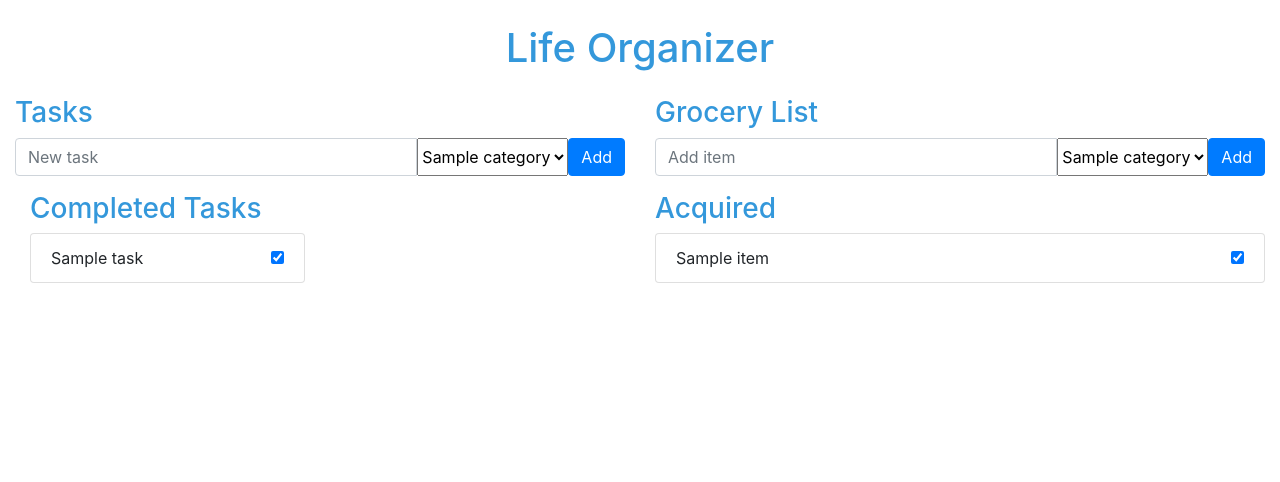
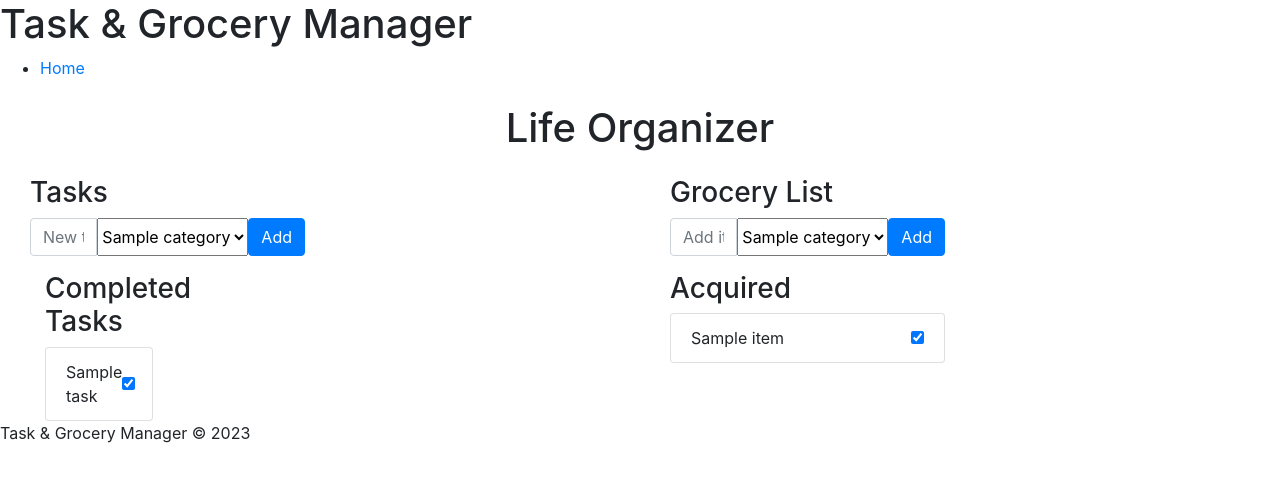
Before and after one commit to ksdisch/life-organizer, a Flask app: page / in a window 1280 px wide. Shown: the top 482 px of the page. Run offline with Flask 3, Linux system fonts and the light colour scheme; tables that the repository leaves empty hold one stand-in row (values such as "Sample post"); some libraries are stand-ins or nearby versions.

Commit message:
Refactoring to organize file structure and modularize templates and view functions

```diff
--- a/app.py
+++ b/app.py
@@ -1,140 +1,25 @@
 from flask import Flask, render_template, redirect, url_for, request
+from models import db
 from flask_sqlalchemy import SQLAlchemy
+from views.main_views import index
+from views.task_views import add_task, toggle_task
+from views.grocery_views import add_grocery_item, toggle_grocery
 
 # Initialize Flask web app instance
 app = Flask(__name__)
 # Set the database URI to use a SQLite database named 'tasks.db'
 app.config['SQLALCHEMY_DATABASE_URI'] = 'sqlite:///tasks.db'
-# Create an instance of SQLAlchemy and pass the Flask app instance
-db = SQLAlchemy(app)
-# Define a 'Task' class that inherits from 'db.Model' for creating a task model
-class Task(db.Model):
-    # Create a primary key column 'id' with an integer data type
-    id = db.Column(db.Integer, primary_key=True)
-    # Create a 'title' column with a string data type and a max length of 100 characters, which cannot be null
-    title = db.Column(db.String(100), nullable=False)
-    # Create a 'completed' column with a boolean data type and a default value of False
-    completed = db.Column(db.Boolean, default=False)
-    # 'Category' db column for filtering
-    category = db.Column(db.String(100), nullable=True)
 
-    category_id = db.Column(db.Integer, db.ForeignKey('task_category.id'), nullable=True)
-    category = db.relationship('TaskCategory', backref='tasks')
+db.init_app(app)
 
+with app.app_context():
+    db.create_all()
 
-# Define a 'GroceryItem' class that inherits from 'db.Model' for creating a groceryitem model
-class GroceryItem(db.Model):
-    id = db.Column(db.Integer, primary_key=True)
-    name = db.Column(db.String(100), nullable=False)
-    completed = db.Column(db.Boolean, default=False)
-    category = db.Column(db.String(100), nullable=True)
-
-    category_id = db.Column(db.Integer, db.ForeignKey('grocery_category.id'), nullable=True)
-    category = db.relationship('GroceryCategory', backref='grocery_items')
-
-class TaskCategory(db.Model):
-    id = db.Column(db.Integer, primary_key=True)
-    name = db.Column(db.String(100), unique=True, nullable=False)
-
-class GroceryCategory(db.Model):
-    id = db.Column(db.Integer, primary_key=True)
-    name = db.Column(db.String(100), unique=True, nullable=False)
-
-
-# Define a route decorator for the root URL of the application
-@app.route('/')
-def index():
-    task_categories = TaskCategory.query.all()
-    tasks = Task.query.filter_by(completed=False).all()
-    completed_tasks = Task.query.filter_by(completed=True).all()
-
-    grocery_categories = GroceryCategory.query.all()
-    grocery_items = GroceryItem.query.filter_by(completed=False).all()
-    completed_grocery_items = GroceryItem.query.filter_by(completed=True).all()
-
-    return render_template('index.html', task_categories=task_categories, tasks=tasks, completed_tasks=completed_tasks, grocery_categories=grocery_categories, grocery_items=grocery_items, completed_grocery_items=completed_grocery_items)
-
-
-# Define a route decorator for user to add new tasks
-@app.route('/add', methods=['POST'])
-def add_task():
-    title = request.form.get('title')
-    category_name = request.form.get('category', 'Other')  # Get the category from the form, default to 'Other'
-
-    # Query the category from the database or create a new one if it doesn't exist
-    category = TaskCategory.query.filter_by(name=category_name).first()
-    if not category:
-        category = TaskCategory(name=category_name)
-        db.session.add(category)
-        db.session.commit()
-
-    # Pass the category instance to the new item
-    new_task = Task(title=title, category=category)
-
-    db.session.add(new_task)  # Add the new 'Task' instance to the database session.
-    db.session.commit()  # Commit the database session, which will save the new task to the database.
-
-    return redirect(url_for('index'))  # Redirect the user back to the index page which should now have the new task.
-
-
-
-# Define route decorator for '/toggle/<int:task_id>' URL, where 'task_id' is a variable that will be passed tot he view function. This route should only accept POST requests
-@app.route('/toggle-task/<int:task_id>', methods=['POST'])
-def toggle_task(task_id):
-    # Query the task with the specified 'task_id' variable as an argument
-    task = Task.query.get(task_id)
-
-    # Get the task's status from the form data
-    task_status = request.form.get('status')
-
-    # Update the 'completed' attribute of the task based on the task's status
-    if task_status == 'completed':
-        task.completed = True
-    else:
-        task.completed = False
-
-    # Commit the database session, which will save the updated task to the database.
-    db.session.commit()
-    return redirect(url_for('index'))
-
-
-@app.route('/add-grocery', methods=['POST'])
-def add_grocery_item():
-    title = request.form['title']
-    category_name = request.form.get('category', 'Other')  # Get the category from the form, default to 'Other'
-
-    # Query the category from the database or create a new one if it doesn't exist
-    category = GroceryCategory.query.filter_by(name=category_name).first()
-    if not category:
-        category = GroceryCategory(name=category_name)
-        db.session.add(category)
-        db.session.commit()
-
-    # Pass the category instance to the new item
-    new_item = GroceryItem(name=title, category=category)
-
-    db.session.add(new_item)
-    db.session.commit()
-    return redirect(url_for('index'))
-
-
-@app.route('/toggle-grocery/<int:grocery_id>', methods=['POST'])
-def toggle_grocery(grocery_id):
-    # Query the grocery with the specified 'grocery_id' variable as an argument
-    grocery = GroceryItem.query.get(grocery_id)
-
-    # Get the grocery's status from the form data
-    grocery_status = request.form.get('status')
-
-    # Update the 'completed' attribute of the grocery based on the grocery's status
-    if grocery_status == 'completed':
-        grocery.completed = True
-    else:
-        grocery.completed = False
-
-    # Commit the database session, which will save the updated grocery to the database.
-    db.session.commit()
-    return redirect(url_for('index'))
+app.add_url_rule("/", view_func=index)
+app.add_url_rule("/add", view_func=add_task, methods=["POST"])
+app.add_url_rule("/toggle-task/<int:task_id>", view_func=toggle_task, methods=["POST"])
+app.add_url_rule("/add-grocery", view_func=add_grocery_item, methods=["POST"])
+app.add_url_rule("/toggle-grocery/<int:grocery_id>", view_func=toggle_grocery, methods=["POST"])
 
 
 if __name__ == '__main__':
--- a/static/styles.css
+++ b/static/styles.css
@@ -21,3 +21,45 @@ a {
 }
 
 /* Add other CSS rules as needed */
+* {
+    margin: 0;
+    padding: 0;
+    box-sizing: border-box;
+}
+
+body {
+    font-family: Arial, sans-serif;
+}
+
+header {
+    background-color: #f8f9fa;
+    padding: 1rem;
+    border-bottom: 1px solid #dee2e6;
+}
+
+header h1 {
+    display: inline;
+    margin-right: 2rem;
+}
+
+header nav {
+    display: inline;
+}
+
+header nav ul {
+    list-style-type: none;
+}
+
+header nav ul li {
+    display: inline;
+    margin-right: 1rem;
+}
+
+header nav ul li a {
+    text-decoration: none;
+    color: #495057;
+}
+
+header nav ul li a:hover {
+    color: #212529;
+}
--- /dev/null
+++ b/templates/base.html
@@ -0,0 +1,23 @@
+<!DOCTYPE html>
+<html lang="en">
+<head>
+    <meta charset="UTF-8">
+    <meta name="viewport" content="width=device-width, initial-scale=1.0">
+    <title>Task & Grocery Manager</title>
+    <link href="https://maxcdn.bootstrapcdn.com/bootstrap/4.5.2/css/bootstrap.min.css" rel="stylesheet">
+    <link rel="stylesheet" href="{{ url_for('static', filename='css/main.css') }}">
+</head>
+<body>
+    {% include 'header.html' %}
+
+    {% block content %}
+    {% endblock %}
+
+    {% include 'footer.html' %}
+
+    <script src="https://ajax.googleapis.com/ajax/libs/jquery/3.5.1/jquery.min.js"></script>
+    <script src="https://cdnjs.cloudflare.com/ajax/libs/popper.js/1.16.0/umd/popper.min.js"></script>
+    <script src="https://maxcdn.bootstrapcdn.com/bootstrap/4.5.2/js/bootstrap.min.js"></script>
+    <script src="{{ url_for('static', filename='main.js') }}"></script>
+</body>
+</html>
--- /dev/null
+++ b/templates/footer.html
@@ -0,0 +1,3 @@
+<footer>
+    <p>Task & Grocery Manager &copy; 2023</p>
+</footer>
--- /dev/null
+++ b/templates/grocery.html
@@ -0,0 +1,40 @@
+<div class="col-lg-6">
+    <!-- Grocery-related code -->
+    <h3>Grocery List</h3>
+    <form action="/add-grocery" method="post">
+        <div class="input-group mb-3">
+            <input type="text" class="form-control" name="title" placeholder="Add item">
+            <select name="category_id" class="form-select">
+                {% for category in grocery_categories %}
+                <option value="{{ category.id }}">{{ category.name }}</option>
+                {% endfor %}
+            </select>
+            <button type="submit" class="btn btn-primary">Add</button>
+        </div>
+    </form>
+    <ul class="list-group" id="grocery_items">
+        {% for grocery in grocery_items %}
+        <li class="list-group-item d-flex justify-content-between align-items-center"
+            data-category-id="{{ grocery.category.id }}">
+            {{ grocery.name }}
+            <form action="/toggle-grocery/{{ grocery.id }}" method="post">
+                <input type="hidden" name="status" value="{% if grocery.completed %}incomplete{% else %}completed{% endif %}">
+                <input type="checkbox" {% if grocery.completed %}checked{% endif %}>
+            </form>
+        </li>
+        {% endfor %}
+    </ul>
+    <h3>Acquired</h3>
+    <ul class="list-group" id="completed-grocery-items">
+    {% for grocery in completed_grocery_items %}
+        <li class="list-group-item d-flex justify-content-between align-items-center"
+            data-category-id="{{ grocery.category.id }}">
+            {{ grocery.name }}
+            <form action="/toggle-grocery/{{ grocery.id }}" method="post">
+                <input type="hidden" name="status" value="{% if grocery.completed %}incomplete{% else %}completed{% endif %}">
+                <input type="checkbox" {% if grocery.completed %}checked{% endif %}>
+            </form>
+        </li>
+    {% endfor %}
+    </ul>
+</div>
--- /dev/null
+++ b/templates/header.html
@@ -0,0 +1,8 @@
+<header>
+    <h1>Task & Grocery Manager</h1>
+    <nav>
+        <ul>
+            <li><a href="{{ url_for('index') }}">Home</a></li>
+        </ul>
+    </nav>
+</header>
--- a/templates/index.html
+++ b/templates/index.html
@@ -1,110 +1,18 @@
-<!DOCTYPE html>
-<html lang="en">
+{% extends 'base.html' %}
 
-<head>
-    <meta charset="UTF-8">
-    <meta name="viewport" content="width=device-width, initial-scale=1.0">
-    <title>Life Organizer</title>
-    <link rel="stylesheet" href="{{ url_for('static', filename='styles.css') }}">
-    <!-- Add Bootstrap CSS -->
-    <link href="https://maxcdn.bootstrapcdn.com/bootstrap/4.5.2/css/bootstrap.min.css" rel="stylesheet">
-</head>
-
-<body>
+{% block content %}
     <div class="container-fluid">
         <h1 class="text-center my-4">Life Organizer</h1>
         <div class="row">
             <!-- Task list column -->
             <div class="col-lg-6">
-                <h3>Tasks</h3>
-                <form action="/add" method="post">
-                    <div class="input-group mb-3">
-                        <input type="text" class="form-control" name="title" placeholder="New task">
-                        <select class="form-select" name="category_id">
-                            {% for category in task_categories %}
-                            <option value="{{ category.id }}">{{ category.name }}</option>
-                            {% endfor %}
-                        </select>
-                        <button type="submit" class="btn btn-primary">Add</button>
-                    </div>
-                </form>
-                <ul class="list-group" id="tasks">
-                    {% for task in tasks %}
-                    <li class="list-group-item d-flex justify-content-between align-items-center"
-                        data-category-id="{{ task.category.id }}">
-                        {{ task.title }}
-                        <form action="/toggle-task/{{ task.id }}" method="post">
-                            <input type="hidden" name="status" value="{% if task.completed %}incomplete{% else %}completed{% endif %}">
-                            <input type="checkbox" {% if task.completed %}checked{% endif %}>
-                        </form>
-                    </li>
-                    {% endfor %}
-                </ul>
-                <!-- Completed tasks list column -->
-                <div class="col-lg-6">
-                    <h3>Completed Tasks</h3>
-                    <ul class="list-group" id="completed-tasks">
-                        {% for task in completed_tasks %}
-                            <li class="list-group-item d-flex justify-content-between align-items-center" data-category-id="{{ task.category.id }}">
-                                {{ task.title }}
-                                <form action="/toggle/{{ task.id }}" method="post">
-                                    <input type="hidden" name="status" value="{% if task.completed %}incomplete{% else %}completed{% endif %}">
-                                    <input type="checkbox" {% if task.completed %}checked{% endif %}>
-                                </form>
-                            </li>
-                        {% endfor %}
-                    </ul>
-                </div>
+                {% include 'tasks.html' %}
             </div>
 
             <!-- Grocery list column -->
             <div class="col-lg-6">
-                <h3>Grocery List</h3>
-                <form action="/add-grocery" method="post">
-                    <div class="input-group mb-3">
-                        <input type="text" class="form-control" name="title" placeholder="Add item">
-                        <select name="category_id" class="form-select">
-                            {% for category in grocery_categories %}
-                            <option value="{{ category.id }}">{{ category.name }}</option>
-                            {% endfor %}
-                        </select>
-                        <button type="submit" class="btn btn-primary">Add</button>
-                    </div>
-                </form>
-                <ul class="list-group" id="grocery_items">
-                    {% for grocery in grocery_items %}
-                    <li class="list-group-item d-flex justify-content-between align-items-center"
-                        data-category-id="{{ grocery.category.id }}">
-                        {{ grocery.name }}
-                        <form action="/toggle-grocery/{{ grocery.id }}" method="post">
-                            <input type="hidden" name="status" value="{% if grocery.completed %}incomplete{% else %}completed{% endif %}">
-                            <input type="checkbox" {% if grocery.completed %}checked{% endif %}>
-                        </form>
-                    </li>
-                    {% endfor %}
-                </ul>
-                    <h3>Acquired</h3>
-                    <ul class="list-group" id="completed-grocery-items">
-                    {% for grocery in completed_grocery_items %}
-                        <li class="list-group-item d-flex justify-content-between align-items-center"
-                            data-category-id="{{ grocery.category.id }}">
-                            {{ grocery.name }}
-                            <form action="/toggle-grocery/{{ grocery.id }}" method="post">
-                                <input type="hidden" name="status" value="{% if grocery.completed %}incomplete{% else %}completed{% endif %}">
-                                <input type="checkbox" {% if grocery.completed %}checked{% endif %}>
-                            </form>
-                        </li>
-                    {% endfor %}
-                    </ul>
+                {% include 'grocery.html' %}
             </div>
         </div>
     </div>
-    <!-- Add Bootstrap JS (optional, for interactivity) -->
-    <script src="https://ajax.googleapis.com/ajax/libs/jquery/3.5.1/jquery.min.js"></script>
-    <script src="https://cdnjs.cloudflare.com/ajax/libs/popper.js/1.16.0/umd/popper.min.js"></script>
-    <script src="https://maxcdn.bootstrapcdn.com/bootstrap/4.5.2/js/bootstrap.min.js"></script>
-    <script src="{{ url_for('static', filename='main.js') }}"></script>
-
-</body>
-
-</html>
+{% endblock %}
--- /dev/null
+++ b/templates/tasks.html
@@ -0,0 +1,41 @@
+<div class="col-lg-6">
+    <h3>Tasks</h3>
+    <form action="/add" method="post">
+        <div class="input-group mb-3">
+            <input type="text" class="form-control" name="title" placeholder="New task">
+            <select class="form-select" name="category_id">
+                {% for category in task_categories %}
+                <option value="{{ category.id }}">{{ category.name }}</option>
+                {% endfor %}
+            </select>
+            <button type="submit" class="btn btn-primary">Add</button>
+        </div>
+    </form>
+    <ul class="list-group" id="tasks">
+        {% for task in tasks %}
+        <li class="list-group-item d-flex justify-content-between align-items-center"
+            data-category-id="{{ task.category.id }}">
+            {{ task.title }}
+            <form action="/toggle-task/{{ task.id }}" method="post">
+                <input type="hidden" name="status" value="{% if task.completed %}incomplete{% else %}completed{% endif %}">
+                <input type="checkbox" {% if task.completed %}checked{% endif %}>
+            </form>
+        </li>
+        {% endfor %}
+    </ul>
+    <!-- Completed tasks list column -->
+    <div class="col-lg-6">
+        <h3>Completed Tasks</h3>
+        <ul class="list-group" id="completed-tasks">
+            {% for task in completed_tasks %}
+                <li class="list-group-item d-flex justify-content-between align-items-center" data-category-id="{{ task.category.id }}">
+                    {{ task.title }}
+                    <form action="/toggle/{{ task.id }}" method="post">
+                        <input type="hidden" name="status" value="{% if task.completed %}incomplete{% else %}completed{% endif %}">
+                        <input type="checkbox" {% if task.completed %}checked{% endif %}>
+                    </form>
+                </li>
+            {% endfor %}
+        </ul>
+    </div>
+</div>
--- /dev/null
+++ b/views/main_views.py
@@ -0,0 +1,13 @@
+from flask import render_template
+from models import Task, TaskCategory, GroceryItem, GroceryCategory
+
+def index():
+    task_categories = TaskCategory.query.all()
+    tasks = Task.query.filter_by(completed=False).all()
+    completed_tasks = Task.query.filter_by(completed=True).all()
+
+    grocery_categories = GroceryCategory.query.all()
+    grocery_items = GroceryItem.query.filter_by(completed=False).all()
+    completed_grocery_items = GroceryItem.query.filter_by(completed=True).all()
+
+    return render_template('index.html', task_categories=task_categories, tasks=tasks, completed_tasks=completed_tasks, grocery_categories=grocery_categories, grocery_items=grocery_items, completed_grocery_items=completed_grocery_items)
```
Also changed, not shown: models.py (added, +37 -0 lines), views/grocery_views.py (added, +37 -0 lines), views/task_views.py (added, +38 -0 lines).
